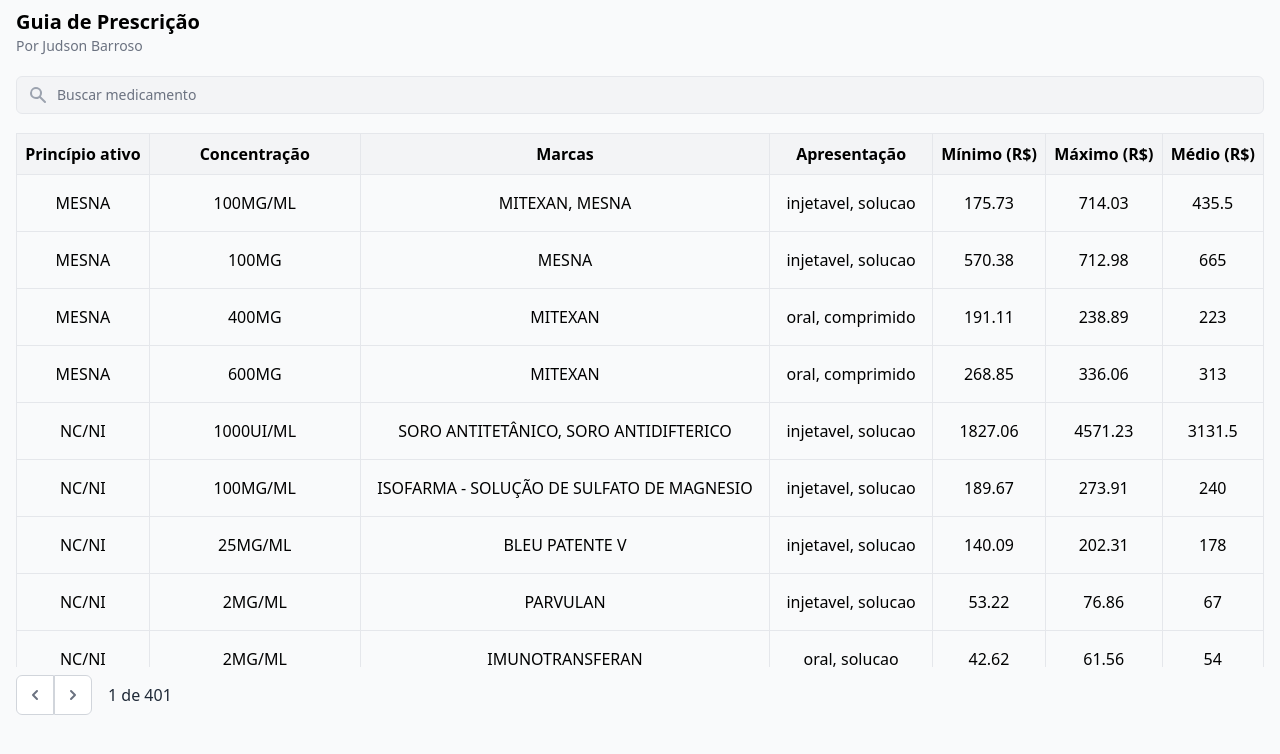
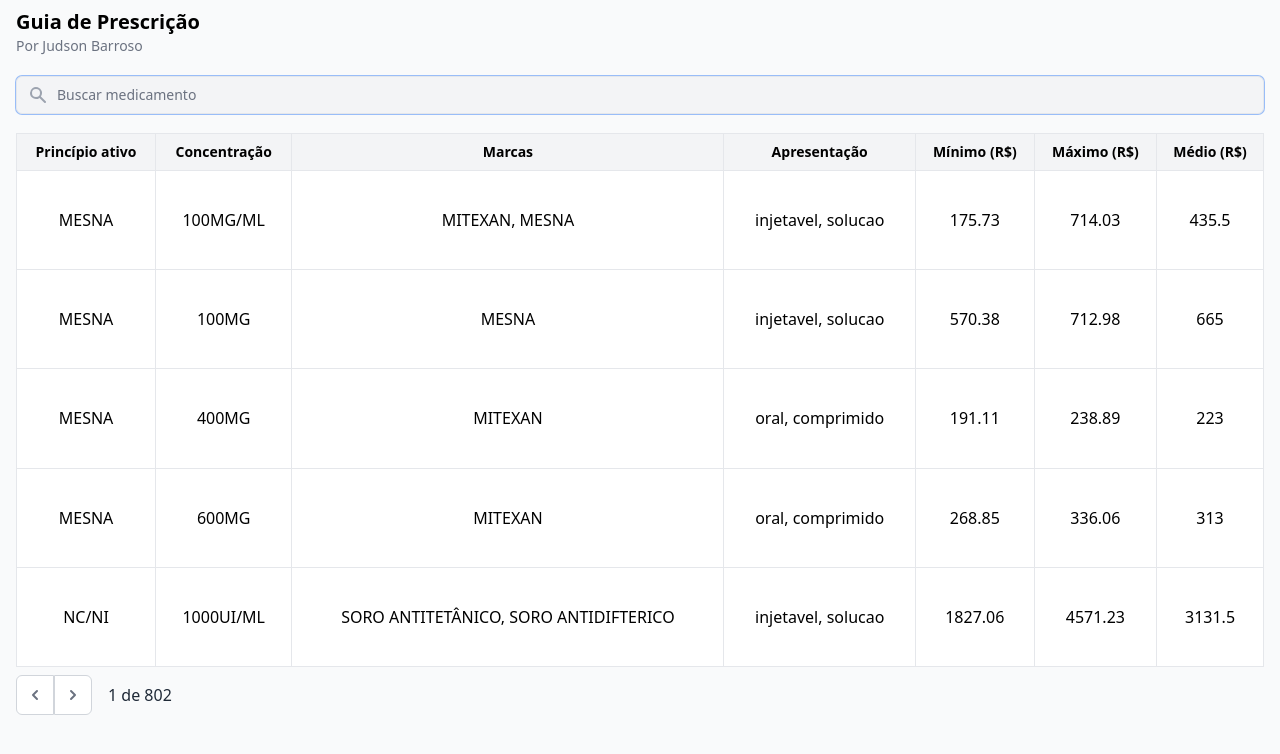
Before and after one commit to judsonbsilva/guia-prescricao, a React (Create React App) app: page / in a window 1280 px wide. Shown: the top 754 px of the page. Built offline with nearby package versions, Linux system fonts and the light colour scheme.

Commit message:
feature: add keyboard navigation to pages and items

```diff
--- a/src/App.js
+++ b/src/App.js
@@ -53,6 +53,7 @@
 
 function App (){
   const [data, setData] = useState([]);
+  const [focusIndex, setFocus] = useState(-1);
 
   useEffect(() => {
     if(data.length === 0){
@@ -65,24 +66,11 @@
     }
   });
 
-  /*const {
-    pageOptions,
-    page,
-    state: { pageIndex, pageSize },
-    gotoPage,
-    previousPage,
-    nextPage,
-    setPageSize,
-    canPreviousPage,
-    canNextPage,
-    setFilter,
-  }*/
-
   const tableInstance = useTable({
       columns,
       data,
       initialState: {
-        pageSize: 10,
+        pageSize: 5,
         hiddenColumns: ['tam'],
         sortBy: [
           { id: 'tam', desc: false }
@@ -105,14 +93,14 @@
         <div className="w-full flex-none md:text-sm font-medium text-gray-500 sm:text-xs">Por Judson Barroso</div>
       </div>
       <div className="flex-auto md:w-full sm:w-1/2">
-        <FilterInput {...tableInstance}/>
+        <FilterInput {...tableInstance} setFocus={setFocus} focus={focusIndex}/>
       </div>
     </header>
     <div className="flex h-4/6 overflow-y-auto">
       {data.length === 0 ?
         'Carregando...'
         :
-        <DrugsTable {...tableInstance}/>
+        <DrugsTable {...tableInstance} setFocus={setFocus} focus={focusIndex}/>
       }
     </div>
     <footer className="flex h-1/6">
@@ -147,6 +135,20 @@
     </div>
   );
 /*
+
+
+  /*const {
+    pageOptions,
+    page,
+    state: { pageIndex, pageSize },
+    gotoPage,
+    previousPage,
+    nextPage,
+    setPageSize,
+    canPreviousPage,
+    canNextPage,
+    setFilter,
+  }
 <div>Go to page:</div>
        <input
          type="number"
--- a/src/components/DrugsTable.js
+++ b/src/components/DrugsTable.js
@@ -1,24 +1,29 @@
-import React from 'react';
+import React, { useState } from 'react';
 
 const DrugsTable = ({
     getTableProps,
     getTableBodyProps,
     headerGroups,
     prepareRow,
-    page
+    page,
+    focus
 }) => {
 
-    const xablau = (e) => {
-        console.log(e);
+    const xablau = (a,b) => {
+        console.log(a,b);
     }
 
     return (
-        <table {...getTableProps()} className='table-auto w-full'>
+        <table
+            {...getTableProps()}
+            className='table-auto w-full'
+            tabIndex={-1}
+        >
             <thead>
                 {headerGroups.map(headerGroup => (
                 <tr {...headerGroup.getHeaderGroupProps()} className='bg-gray-100'>
                     {headerGroup.headers.map(column => (
-                    <th {...column.getHeaderProps()} className='border px-2 py-2'>
+                    <th {...column.getHeaderProps()} className='border px-2 py-2 text-sm'>
                         {column.render('Header')}
                     </th>
                     ))}
@@ -29,7 +34,9 @@
                 {page.map((row, i) => {
                     prepareRow(row)
                     return (
-                    <tr {...row.getRowProps()} onFocus={xablau}>
+                    <tr {...row.getRowProps()}
+                        className={`bg-white ${focus === i ? 'bg-gray-800 text-white' : ''}`}
+                    >
                         {row.cells.map(cell => {
                             return (
                             <td
--- a/src/components/FilterInput.js
+++ b/src/components/FilterInput.js
@@ -6,11 +6,14 @@
 function FilterInput({
     globalFilter,
     setGlobalFilter,
-    setFilter
+    setFilter,
+    setFocus,
+    focus,
+    nextPage,
+    previousPage
 }){
     const [value, setValue] = useState(globalFilter)
     const onChange = value => {
-
         let name = value;
         let concentration = '';
         let apresentation = '';
@@ -30,7 +33,7 @@
         e.preventDefault()
     }}>
         <svg width="20" height="20" fill="currentColor" className="absolute left-3 top-1/2 transform -translate-y-1/2 text-gray-400">
-          <path fill-rule="evenodd" clip-rule="evenodd" d="M8 4a4 4 0 100 8 4 4 0 000-8zM2 8a6 6 0 1110.89 3.476l4.817 4.817a1 1 0 01-1.414 1.414l-4.816-4.816A6 6 0 012 8z" />
+          <path fillRule="evenodd" clipRule="evenodd" d="M8 4a4 4 0 100 8 4 4 0 000-8zM2 8a6 6 0 1110.89 3.476l4.817 4.817a1 1 0 01-1.414 1.414l-4.816-4.816A6 6 0 012 8z" />
         </svg>
         <input
           value={value}
@@ -38,7 +41,23 @@
             setValue(e.target.value)
             onChange(e.target.value)
           }}
+          onKeyDown={e => {
+            console.log(e.key)
+
+            if(e.key == 'ArrowDown'){
+              setFocus(focus + 1);
+            } else if(e.key == 'ArrowUp'){
+              setFocus(focus > -1 ? focus -1: -1);
+            } else if(e.key == 'Enter'){
+              // Faz algo fantástico aqui
+            } else if (e.key == 'ArrowLeft'){
+              previousPage();
+            } else if(e.key == 'ArrowRight'){
+              nextPage();
+            }
+          }}
           placeholder={'Buscar medicamento'}
+          autoFocus={true}
           className='focus:border-light-blue-500 focus:ring-1 focus:ring-light-blue-500 focus:outline-none w-full text-sm text-black placeholder-gray-500 border border-gray-200 rounded-md py-2 pl-10 bg-gray-100 my-2'
         />
       </form>
```
